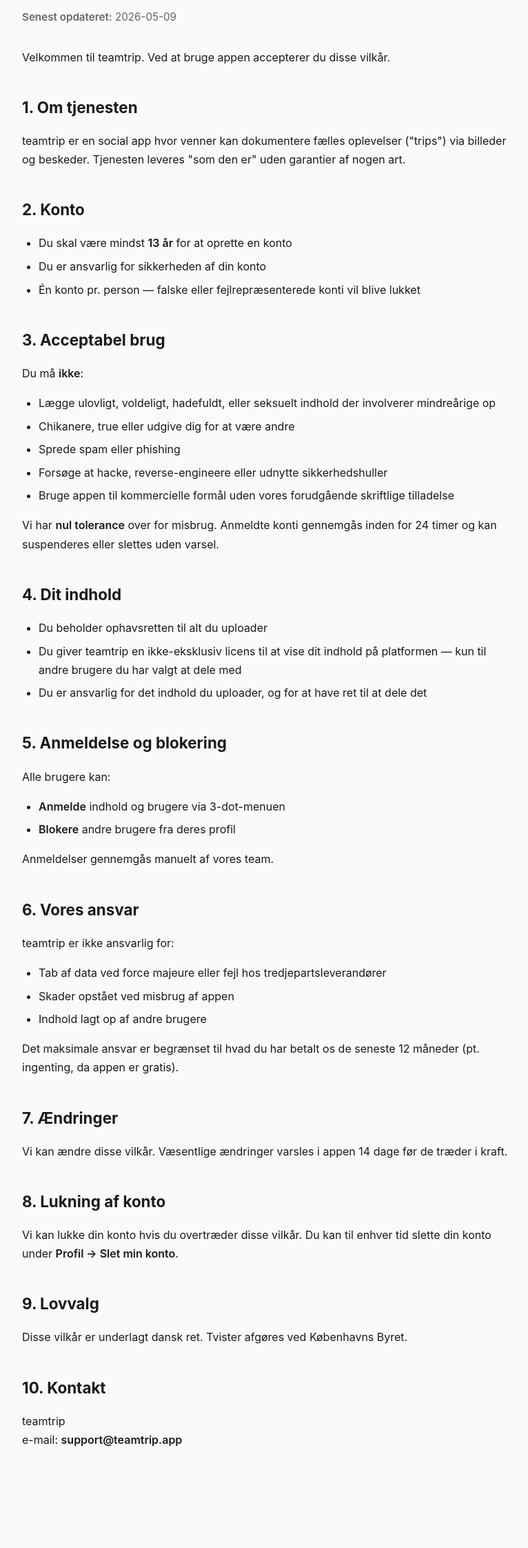
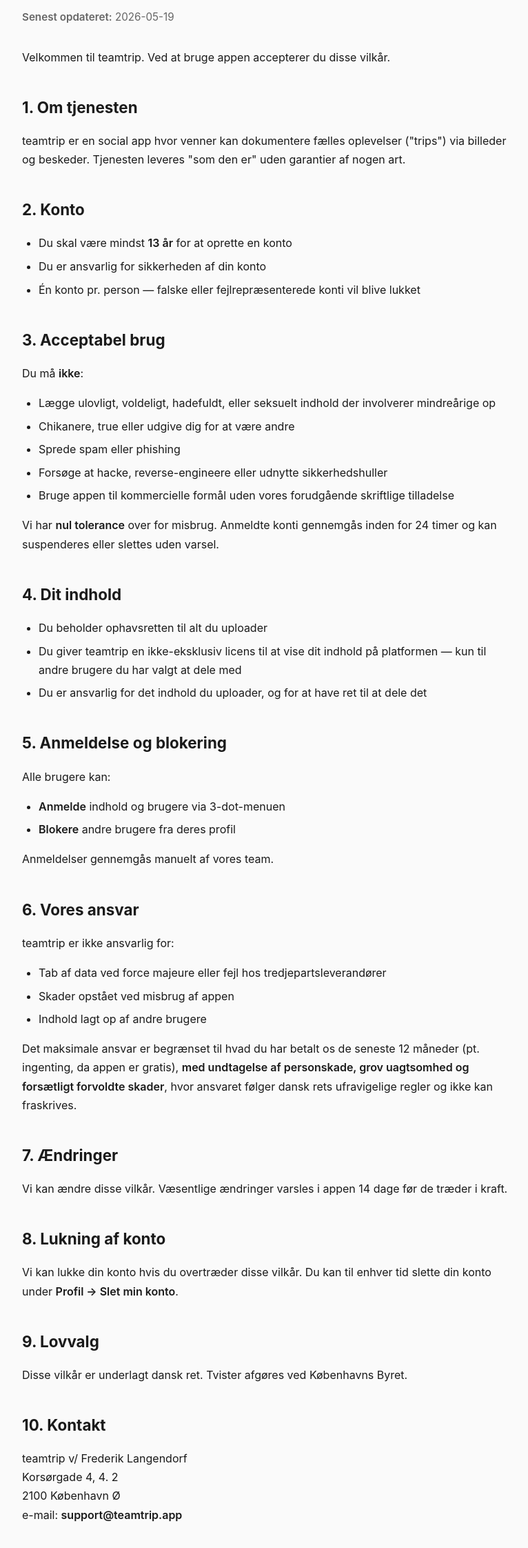
Before and after one commit to TeamTripOrg/Legal, a plain HTML site: page terms-of-service.html in a window 1280 px wide. Shown: the part 186-2430 px from the top of the page at 69% size, without its empty margins (248-1014 px from the left). Before the commit the page ends 2343 px from the top, so only its background shows below. Drawn offline with Linux system fonts and the light colour scheme.

Commit message:
Add full controller identity (Frederik Langendorf, Korsørgade 4 4.2, 2100 København Ø) per GDPR Art. 13(1)(a) + danish liability carve-out (personskade, grov uagtsomhed, forsæt)

```diff
--- a/terms-of-service.html
+++ b/terms-of-service.html
@@ -30,7 +30,7 @@
 <body>
   <a class="back" href="./">← Tilbage</a>
   <h1>Brugervilkår for teamtrip</h1>
-  <p class="sub"><strong>Senest opdateret:</strong> 2026-05-09</p>
+  <p class="sub"><strong>Senest opdateret:</strong> 2026-05-19</p>
 
   <p>Velkommen til teamtrip. Ved at bruge appen accepterer du disse vilkår.</p>
 
@@ -77,7 +77,7 @@
     <li>Skader opstået ved misbrug af appen</li>
     <li>Indhold lagt op af andre brugere</li>
   </ul>
-  <p>Det maksimale ansvar er begrænset til hvad du har betalt os de seneste 12 måneder (pt. ingenting, da appen er gratis).</p>
+  <p>Det maksimale ansvar er begrænset til hvad du har betalt os de seneste 12 måneder (pt. ingenting, da appen er gratis), <strong>med undtagelse af personskade, grov uagtsomhed og forsætligt forvoldte skader</strong>, hvor ansvaret følger dansk rets ufravigelige regler og ikke kan fraskrives.</p>
 
   <h2>7. Ændringer</h2>
   <p>Vi kan ændre disse vilkår. Væsentlige ændringer varsles i appen 14 dage før de træder i kraft.</p>
@@ -89,6 +89,6 @@
   <p>Disse vilkår er underlagt dansk ret. Tvister afgøres ved Københavns Byret.</p>
 
   <h2>10. Kontakt</h2>
-  <p>teamtrip<br>e-mail: <strong>support@teamtrip.app</strong></p>
+  <p>teamtrip v/ Frederik Langendorf<br>Korsørgade 4, 4. 2<br>2100 København Ø<br>e-mail: <strong>support@teamtrip.app</strong></p>
 </body>
 </html>
```
Also changed, not shown: privacy-policy.html (+3 -2 lines).
